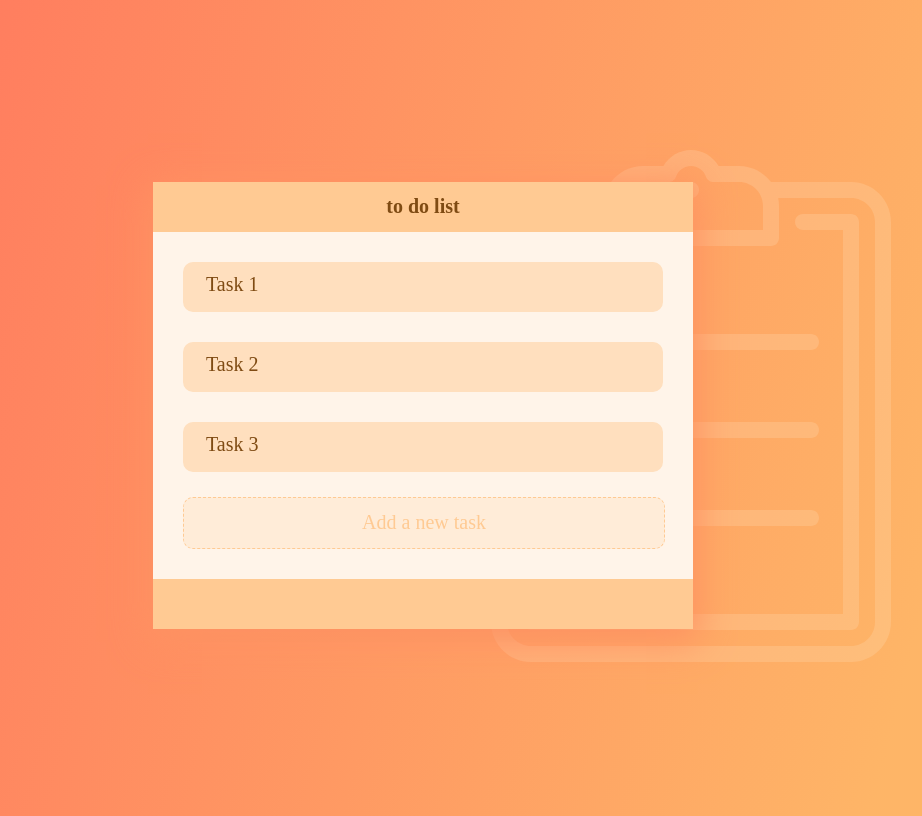
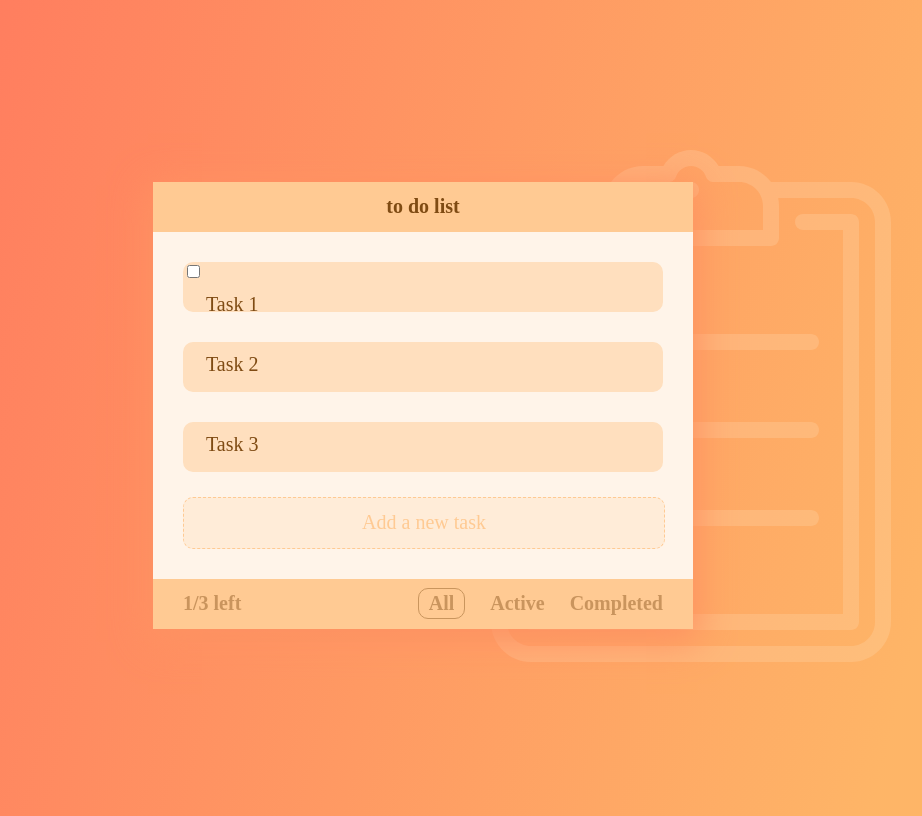
Before and after one commit to Sukre22/learning-vue-js, a Vue app: page / in a window 1280 px wide. Shown: the whole page, without its empty margins (219-1141 px from the left). Built offline with nearby package versions, Linux system fonts and the light colour scheme.

Commit message:
made a footer

```diff
--- a/src/App.vue
+++ b/src/App.vue
@@ -10,11 +10,12 @@
 </div>
 <div class="form-tasks">
 
-    <div class="form-tasks__item"><p class="form-tasks__item--text">Task 1</p></div>
+    <div class="form-tasks__item">
+      <input type="checkbox">
+      <p class="form-tasks__item--text">Task 1</p>
+    </div>
     <div class="form-tasks__item"><p class="form-tasks__item--text">Task 2</p></div>
     <div class="form-tasks__item"><p class="form-tasks__item--text">Task 3</p></div>
-
-
 
 
 </div>
@@ -22,7 +23,14 @@
   <p class="form-add__text">Add a new task</p>
 </div>
 <div class="form-footer">
-
+<div class="form-footer__left">
+  <p class="form-footer__text">1/3 left</p>
+</div>
+<div class="form-footer__right">
+  <p class="form-footer__content border">All</p>
+  <p class="form-footer__content">Active</p>
+  <p class="form-footer__content">Completed</p>
+</div>
 </div>
     </div>
 
@@ -55,27 +63,21 @@ body {
 
 .container {
   margin: auto;
-  color: red;
+
   display: flex;
   justify-content: center;
   align-items: center;
   height: 100vh;
-
 }
 
 .form {
-
   position: relative;
-  //margin-left: 200px;
   max-width: 540px;
   background-color: #FFF4E9;
-  //height: 437px;
   z-index: 1;
   left: 258px;
   bottom: 3px;
   box-shadow: 0px 8px 35px 5px #FE9262;
-
-
 }
 
 .img {
@@ -101,8 +103,6 @@ body {
 .form-tasks {
   display: flex;
   flex-direction: column;
-
-
 }
 
 .form-tasks__item {
@@ -126,11 +126,16 @@ body {
 }
 
 .form-footer {
-
+ display: flex;
+ flex-direction: row;
+ justify-content: space-between;
+ align-items: center;
  width: 540px;
  height: 50px;
  background-color: #FFCA93;
  bottom: 50px;
+ font-weight: 600;
+ font-size: 20px;
 }
 
 .form-add {
@@ -153,6 +158,40 @@ body {
   color: #FFCA93;
   font-size: 20px;
   font-weight: 400;
+
 }
 
+.form-footer__text {
+  color: #7F4B136B;
+  margin-left: 30px;
+  margin-top: 11px;
+  margin-bottom: 11px;
+}
+
+.form-footer__right {
+ display: flex;
+ flex-direction: row;
+
+ align-items: center;
+ margin-right: 30px;
+}
+
+.form-footer__content {
+  color: #7F4B136B;
+  margin-left: 25px;
+}
+
+
+
+.border {
+  border: 1px solid #C9955D;
+  border-radius: 10px;
+  padding-right: 10px;
+  padding-left: 10px;
+  padding-top: 3px;
+  padding-bottom: 3px;
+}
+
+
+
 </style>
```
